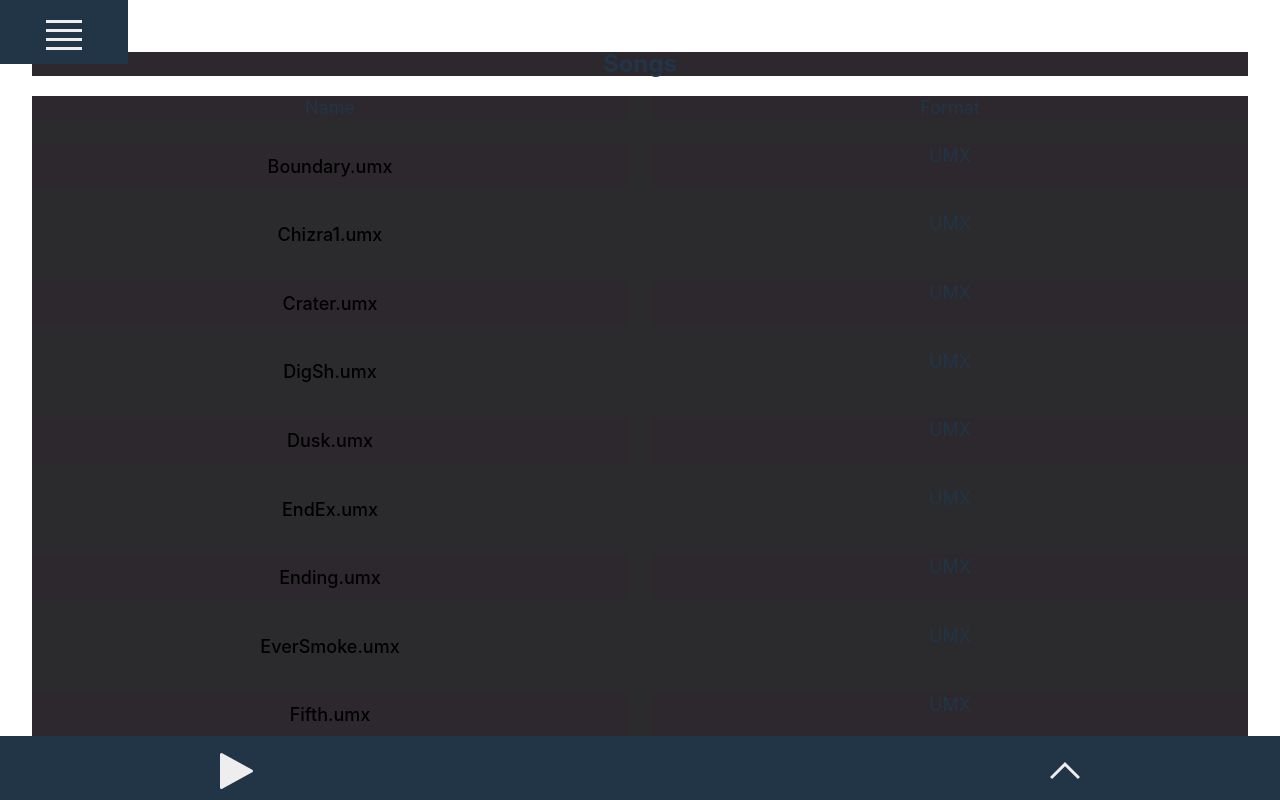
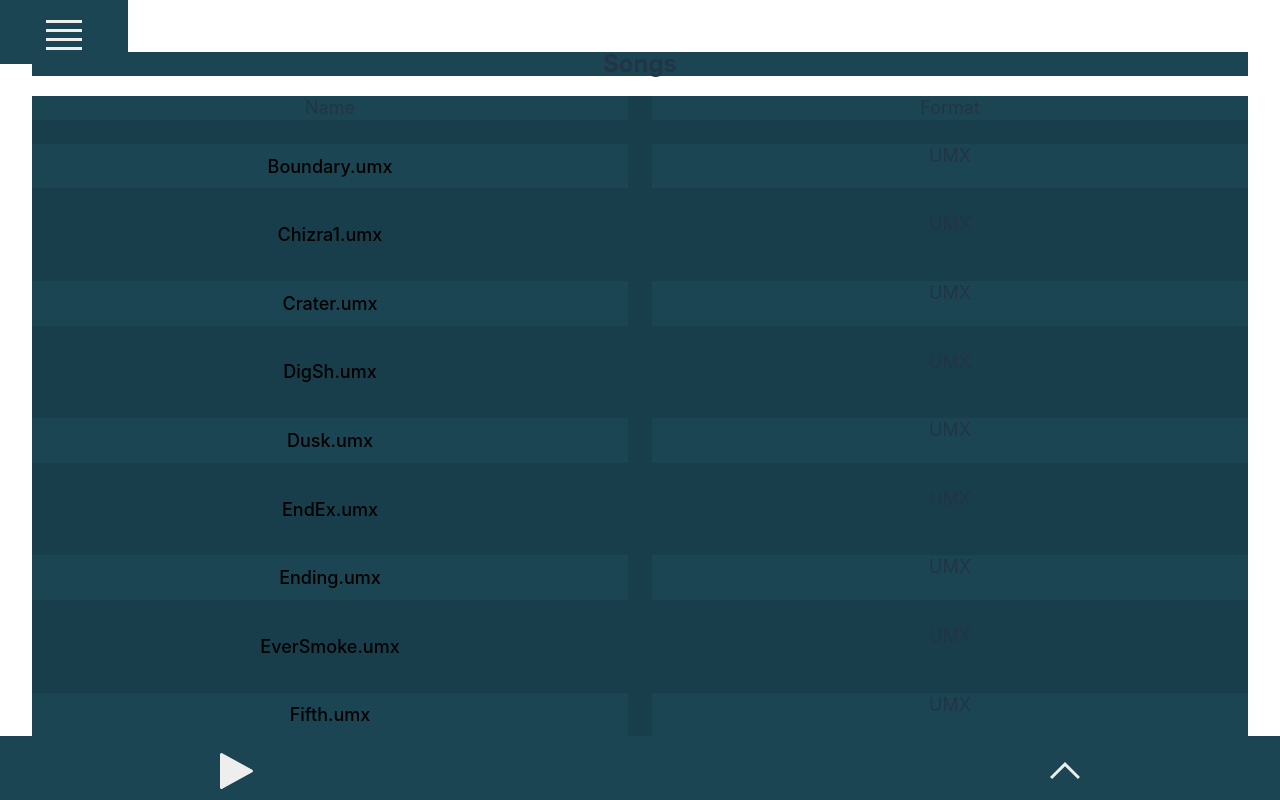
Before and after one commit to MelissaAutumn/m-mod-player, a Svelte app: page / in a window 1280 px wide. Shown: the top 800 px of the page. Built offline with nearby package versions, Linux system fonts and the light colour scheme.

Commit message:
Play around with a different colour scheme

```diff
--- a/src/app.css
+++ b/src/app.css
@@ -5,8 +5,6 @@
   font-weight: 400;
 
   color-scheme: light dark;
-  color: rgba(255, 255, 255, 0.87);
-  background-color: #242424;
 
   font-synthesis: none;
   text-rendering: optimizeLegibility;
@@ -14,19 +12,40 @@
   -moz-osx-font-smoothing: grayscale;
   -webkit-text-size-adjust: 100%;
 
-  /* Colour Vars */
-  --background-color-alt: #2c282d;
-  --background-color-main: #2b2a2d;
+  /* Deprecated */
+  --background-color-alt: #1b4552;
+  --background-color-main: #183e4b;
   --selection-color: #646cff;
   --hover-color: #747bff;
+
+  /*
+   #d74a49, #183e4b, #1b4552, #8ba0a4 and #eaeaea.
+   */
+  --accent-colour: #d74a49;
+  --background-colour-main: #183e4b;
+  --background-colour-alt: #1b4552;
+  --panel-colour: #8ba0a4;
+  --text-colour: #eaeaea;
+
+  color: var(--text-colour);
+  background-color: var(--background-colour-main);
+}
+@media (prefers-color-scheme: light) {
+  :root {
+    color: #213547;
+    background-color: #ffffff;
+  }
+  a:hover {
+    color: #747bff;
+  }
+  button {
+    background-color: #f9f9f9;
+  }
 }
 
+
 .selected {
-  color: var(--selection-color) !important;
-}
-
-.selected:hover {
-  color: var(--hover-color) !important;
+  color: var(--accent-colour) !important;
 }
 
 a {
@@ -89,16 +108,6 @@ button:focus-visible {
   width: 100%;
   background-color: initial;
 }
-
-@media (prefers-color-scheme: light) {
-  :root {
-    color: #213547;
-    background-color: #ffffff;
-  }
-  a:hover {
-    color: #747bff;
-  }
-  button {
-    background-color: #f9f9f9;
-  }
+.btn-item:hover {
+  border-color: var(--panel-colour);
 }
--- a/src/lib/Base/Bar.svelte
+++ b/src/lib/Base/Bar.svelte
@@ -23,7 +23,7 @@
 </div>
 <style>
     .bar {
-        background-color: #213547;
+        background-color: var(--background-colour-alt);
         height: 64px;
         width: 100%;
         position: fixed;
--- a/src/lib/Pages/SongList.svelte
+++ b/src/lib/Pages/SongList.svelte
@@ -6,10 +6,10 @@
 
   const songs = SongDB.Songs["Unreal"];
 
-  const song = getContext(selected_song_key);
+  const selected_song = getContext(selected_song_key);
 
   const onSongSelect = (_song) => {
-    $song = _song;
+    $selected_song = _song;
   }
 
 </script>
@@ -27,7 +27,7 @@
             {#each songs as song, index}
                 {@const is_odd = index % 2 === 0 ? 'odd' : 'even'}
                 <div class="row {is_odd}">
-                    <button on:click={() => onSongSelect(song)} class='btn-item'>{song.split('/').splice(1).join('/')}</button>
+                    <button on:click={() => onSongSelect(song)} class='btn-item' class:selected={$selected_song === song}>{song.split('/').splice(1).join('/')}</button>
                 </div>
                 <div class="row {is_odd}">
                     {song.split('.').splice(-1).join('').toUpperCase()}
@@ -52,14 +52,14 @@
 
     }
     .heading {
-        background-color: var(--background-color-alt);
+        background-color: var(--background-colour-alt);
     }
     .row {
         height: 100%;
         width: 100%;
     }
     .odd {
-        background-color: var(--background-color-alt);
+        background-color: var(--background-colour-alt);
     }
 
 </style>
```
